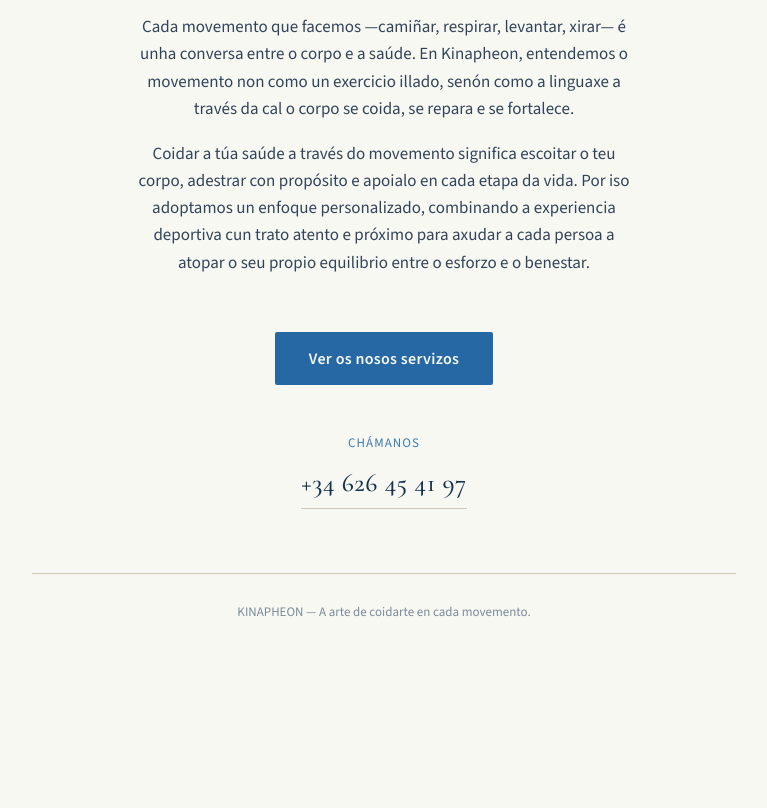
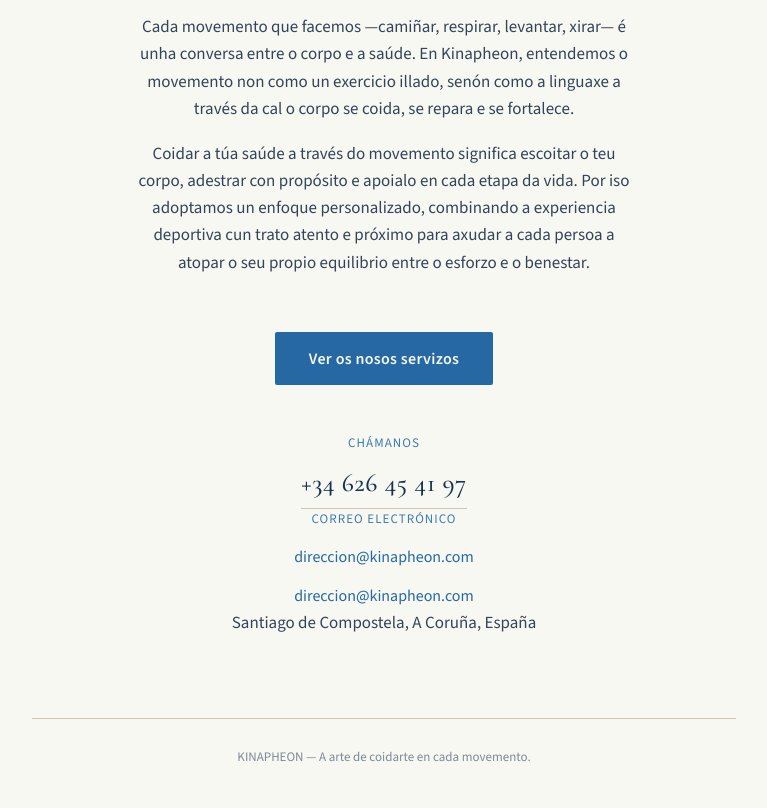
Before and after one commit to SarahMaestrales/kinapheon, a plain HTML site: page index.html in a window 1280 px wide. Shown: the part 1178-1986 px from the top of the page, without its empty margins (256-1023 px from the left). Before the commit the page ends 1841 px from the top, so only its background shows below. Drawn offline with nearby package versions, Linux system fonts and the light colour scheme.

Commit message:
Update meta description and add email links

```diff
--- a/index.html
+++ b/index.html
@@ -7,7 +7,7 @@
 
 <title>KINAPHEON — A arte de coidarse en cada movemento</title>
 
-<meta name="description" content="Kinapheon: especialista en movemento, <br> deporte, saúde e benestar inclusivo. Descubre os nosos servizos de Pilates, ioga, natación, danza e deporte adaptado.">
+<meta name="description" content="Kinapheon: especialista en movemento, deporte, saúde e benestar inclusivo. Descubre os nosos servizos de Pilates, ioga, natación, danza e deporte adaptado.">
 
 <link rel="canonical" href="https://kinapheon.com/">
 
@@ -189,7 +189,20 @@
     color:var(--blue-light);
     margin-bottom:8px;
   }
+  .email{
+    display:block;
+    font-family:'Source Sans 3',sans-serif;
+    font-size:16px;
+    color:var(--blue);
+    text-decoration:none;
+    margin-top:14px;
+    transition:color 0.2s ease;
+  }
 
+  .email:hover{
+      color:var(--ink);
+      text-decoration:underline;
+    }
   .cta-row{
     text-align:center;
     margin-top:56px;
@@ -278,7 +291,7 @@
     <main>
 
       <h3>
-        Especialista en movemento, deporte, saúde e benestar inclusivo.
+        Especialista en movemento, <br> deporte, saúde e benestar inclusivo.
       </h3>
 
       <blockquote>
@@ -327,6 +340,16 @@
         <a class="phone" href="tel:+34626454197">
           +34 626 45 41 97
         </a>
+        <span class="phone-label">CORREO ELECTRÓNICO</span>
+
+        <a class="email" href="mailto:direccion@kinapheon.com">
+          direccion@kinapheon.com
+        </a>
+        <a class="email" href="mailto:direccion@kinapheon.com">
+          direccion@kinapheon.com
+        </a>
+        <p>Santiago de Compostela, A Coruña, España </p>
+
       </div>
 
     </main>
```
